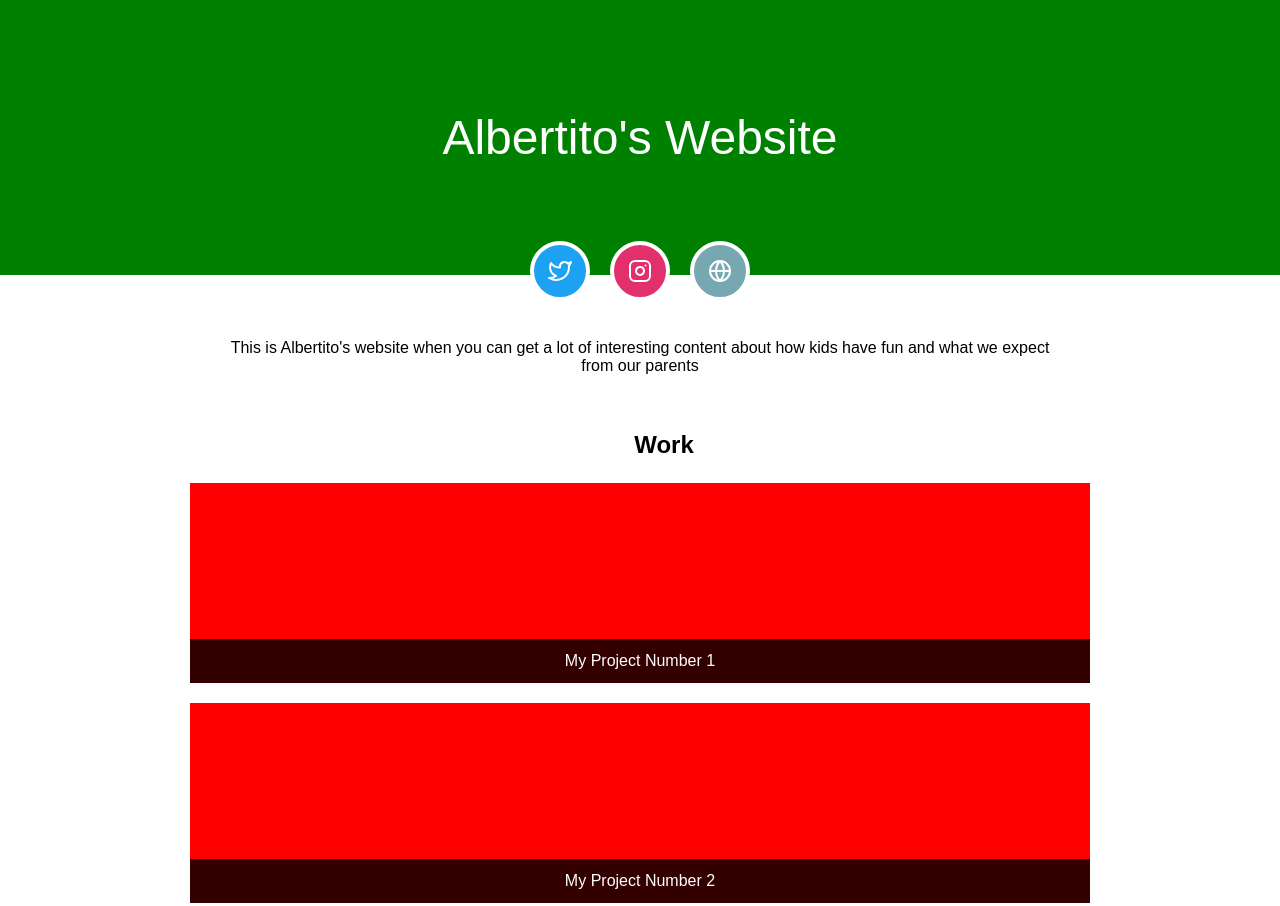
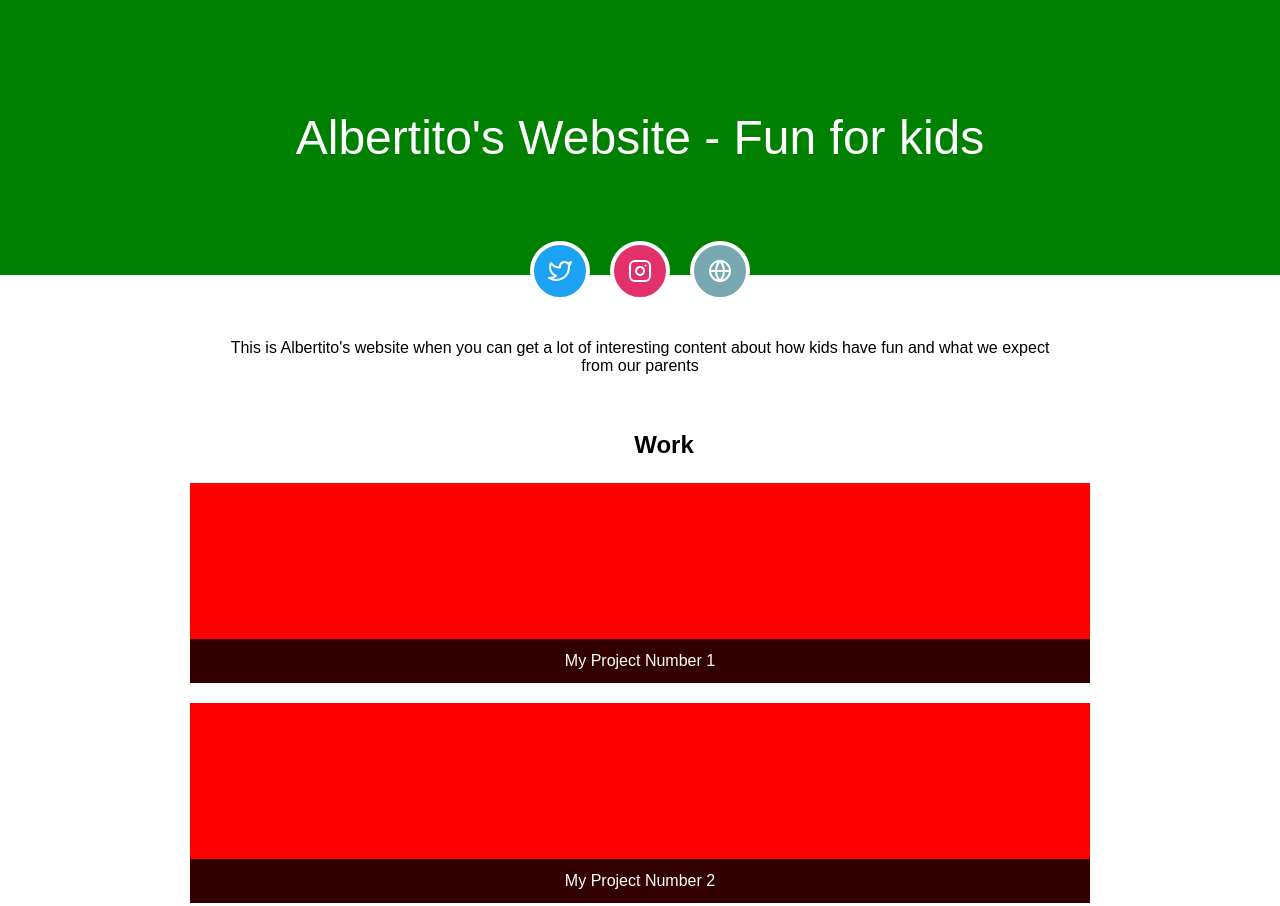
Before and after one commit to DavidChang09/Git_Test, a plain HTML site: page index.html in a window 1280 px wide. Shown: the top 906 px of the page. Drawn offline with Linux system fonts and the light colour scheme.

Commit message:
Title enhanced

```diff
--- a/index.html
+++ b/index.html
@@ -12,7 +12,7 @@
 <body>
   <header>
     <!-- Write your name below -->
-    <h2>Albertito's Website</h2>
+    <h2>Albertito's Website - Fun for kids</h2>
     <nav class="social-nav">
       <ul>
         <li>
```
